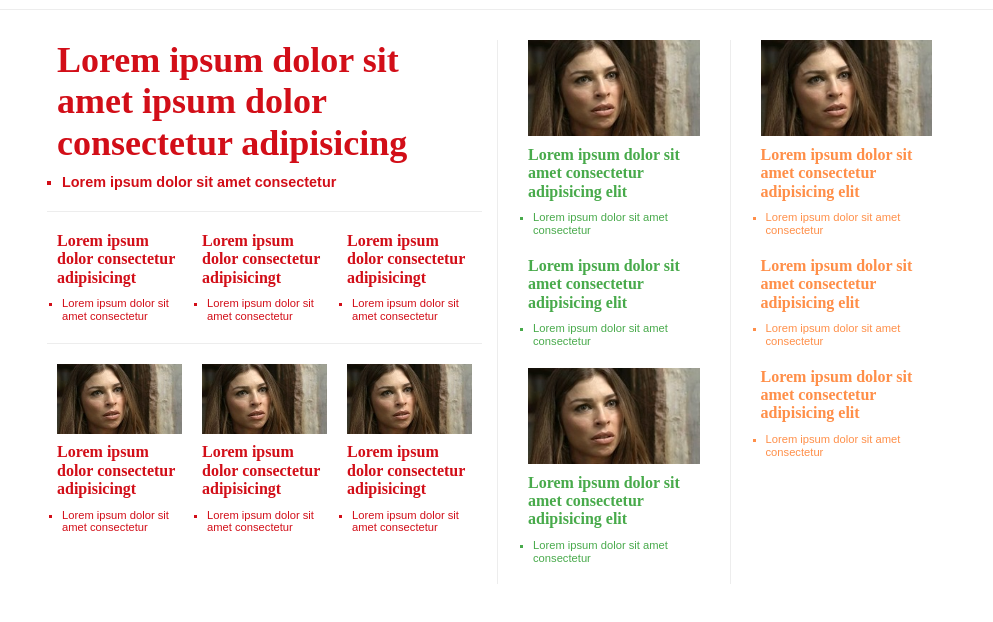
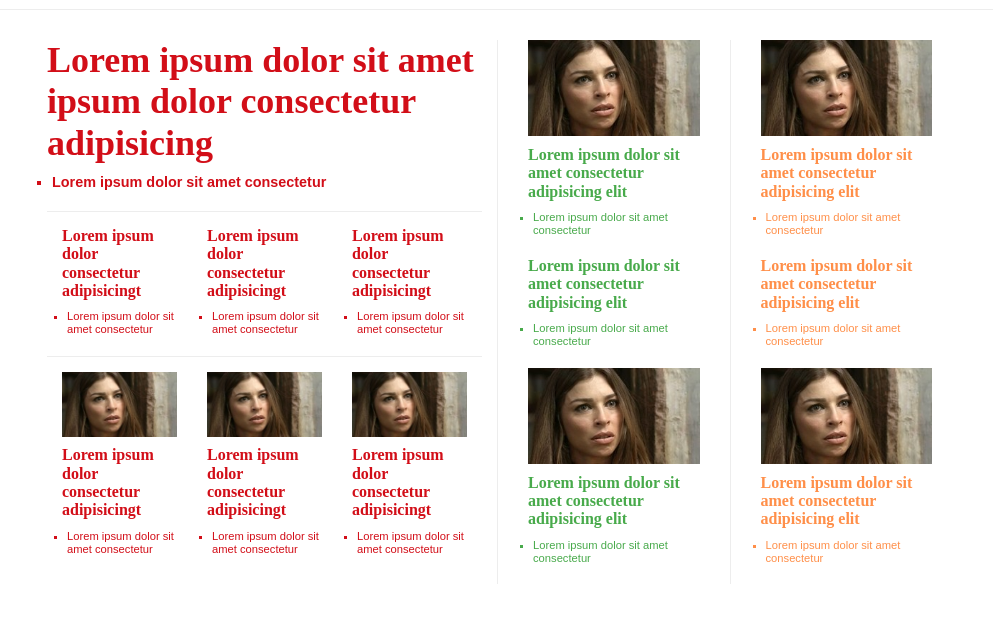
Before and after one commit to samuelramox/training-flexbox, a website: page index.html in a window 1280 px wide. Shown: the part 70-692 px from the top of the page, without its empty margins (143-1136 px from the left). Drawn offline with nearby package versions, Linux system fonts and the light colour scheme; files that its build step writes are made by us from their sources.

Commit message:
Removed class content-news and fixed class new

```diff
--- a/index.html
+++ b/index.html
@@ -14,8 +14,8 @@
 
 <body>
   <header class="menu border-bottom -alig-center">
-    <div class=" container ">
-      <div class="row -justify-between ">
+    <div class="container">
+      <div class="row -justify-between">
         <div class="menu-home -alig-center">
           <div class="logo">
             <h1>
@@ -87,32 +87,30 @@
     </div>
   </header>
 
-  <section class="content container">
+  <section class="container">
     <div class="row">
-      <div class="col-6 -flex-direction-column">
-        <div class="content-news -g1 border-bottom">
-          <div class="new -big">
-            <h2>Lorem ipsum dolor sit amet ipsum dolor consectetur adipisicing</h2>
-            <ul>
-              <li>Lorem ipsum dolor sit amet consectetur</li>
-            </ul>
-          </div>
+      <div class="col-6">
+        <div class="new -big -g1 border-bottom">
+          <h2>Lorem ipsum dolor sit amet ipsum dolor consectetur adipisicing</h2>
+          <ul>
+            <li>Lorem ipsum dolor sit amet consectetur</li>
+          </ul>
         </div>
 
-        <div class="content-news  border-bottom -g1 -justify-around">
-          <div class="new">
+        <div class="row border-bottom -padding-top">
+          <div class="col-4 new -g1">
             <h2>Lorem ipsum dolor consectetur adipisicingt</h2>
             <ul>
               <li>Lorem ipsum dolor sit amet consectetur</li>
             </ul>
           </div>
-          <div class="new">
+          <div class="col-4 new -g1">
             <h2>Lorem ipsum dolor consectetur adipisicingt</h2>
             <ul>
               <li>Lorem ipsum dolor sit amet consectetur</li>
             </ul>
           </div>
-          <div class="new">
+          <div class="col-4 new -g1">
             <h2>Lorem ipsum dolor consectetur adipisicingt</h2>
             <ul>
               <li>Lorem ipsum dolor sit amet consectetur</li>
@@ -121,15 +119,15 @@
         </div>
 
 
-        <div class="content-news -g1 -justify-around">
-          <div class="new">
+        <div class="row -padding-top">
+          <div class="col-4 new -g1">
             <img src="images/example.jpg" alt="">
             <h2>Lorem ipsum dolor consectetur adipisicingt</h2>
             <ul>
               <li>Lorem ipsum dolor sit amet consectetur</li>
             </ul>
           </div>
-          <div class="new">
+          <div class="col-4 new -g1">
             <img src="images/example.jpg" alt="">
 
             <h2>Lorem ipsum dolor consectetur adipisicingt</h2>
@@ -137,7 +135,7 @@
               <li>Lorem ipsum dolor sit amet consectetur</li>
             </ul>
           </div>
-          <div class="new">
+          <div class="col-4 new -g1">
             <img src="images/example.jpg" alt="">
             <h2>Lorem ipsum dolor consectetur adipisicingt</h2>
             <ul>
@@ -147,21 +145,21 @@
         </div>
       </div>
 
-      <div class="col-3 content-news border-left -ge -flex-direction-column -padding-center">
-        <div class="new">
+      <div class="col-3 border-left -padding-center">
+        <div class="new -ge">
           <img src="images/example.jpg" alt="">
           <h2>Lorem ipsum dolor sit amet consectetur adipisicing elit</h2>
           <ul>
             <li>Lorem ipsum dolor sit amet consectetur</li>
           </ul>
         </div>
-        <div class="new">
+        <div class="new -ge">
           <h2>Lorem ipsum dolor sit amet consectetur adipisicing elit</h2>
           <ul>
             <li>Lorem ipsum dolor sit amet consectetur</li>
           </ul>
         </div>
-        <div class="new">
+        <div class="new -ge">
           <img src="images/example.jpg" alt="">
           <h2>Lorem ipsum dolor sit amet consectetur adipisicing elit</h2>
           <ul>
@@ -170,22 +168,22 @@
         </div>
       </div>
 
-      <div class="col-3 content-news border-left -gshow -flex-direction-column -padding-center">
-        <div class="new">
+      <div class="col-3 border-left -padding-center ">
+        <div class="new -gshow">
           <img src="images/example.jpg" alt="">
           <h2>Lorem ipsum dolor sit amet consectetur adipisicing elit</h2>
           <ul>
             <li>Lorem ipsum dolor sit amet consectetur</li>
           </ul>
         </div>
-        <div class="new">
+        <div class="new -gshow">
           <h2>Lorem ipsum dolor sit amet consectetur adipisicing elit</h2>
           <ul>
             <li>Lorem ipsum dolor sit amet consectetur</li>
           </ul>
         </div>
-        <div class="new">
-          <!-- <img src="images/example.jpg" alt=""> -->
+        <div class="new -gshow">
+          <img src="images/example.jpg" alt="">
           <h2>Lorem ipsum dolor sit amet consectetur adipisicing elit</h2>
           <ul>
             <li>Lorem ipsum dolor sit amet consectetur</li>
--- a/styles/helpers/_grid.scss
+++ b/styles/helpers/_grid.scss
@@ -5,14 +5,13 @@
   margin-right: auto;
   margin-left: auto;
   max-width: 960px;
-  @media (max-width: 720px) {
-    width: 90%;
+  @media (max-width: 740px) {
+    width: 95%;
   }
 }
 
 .row {
   display: flex;
-  flex-wrap: wrap;
 }
 
 // Columns
@@ -120,7 +119,3 @@
 .-alig-center {
   align-items: center;
 }
-
-.-flex-direction-column {
-  flex-direction: column;
-}
--- a/styles/layout/_geral.scss
+++ b/styles/layout/_geral.scss
@@ -20,7 +20,11 @@ img {
 }
 
 .-padding-center {
-  padding: 0 20px;
+  padding: 0 30px;
+}
+
+.-padding-top {
+  padding-top: 15px;
 }
 
 // Colors
--- a/styles/layout/_new.scss
+++ b/styles/layout/_new.scss
@@ -1,11 +1,5 @@
-.content-news {
-  display: flex;
-  margin-bottom: 20px;
-}
-
 .new {
-  padding-bottom: 20px;
-  margin: 0px 10px;
+  padding-bottom: 10px;
   h2 {
     font-size: 1em;
     margin-bottom: 10px;
@@ -15,6 +9,7 @@
     font-size: 0.7em;
     font-family: Arial, Helvetica, sans-serif;
     margin-left: 5px;
+    margin-bottom: 10px;
   }
 }
 
```
